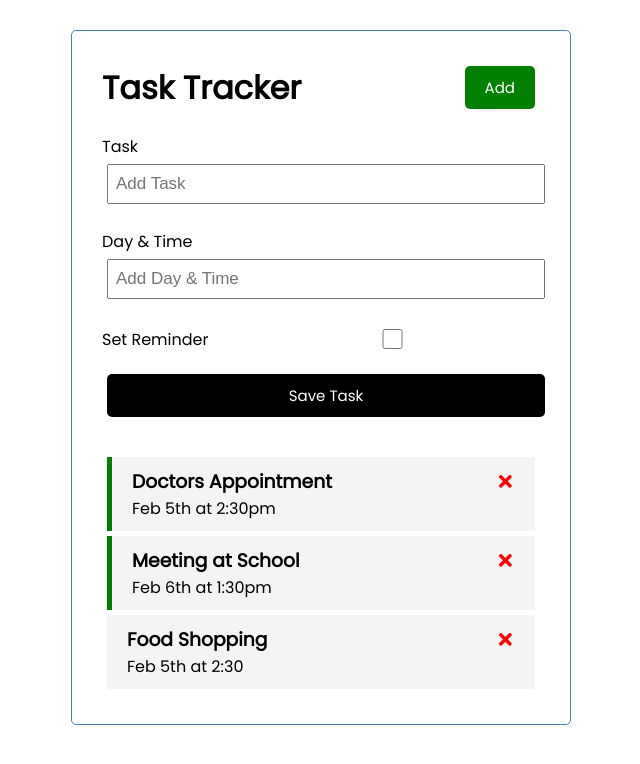
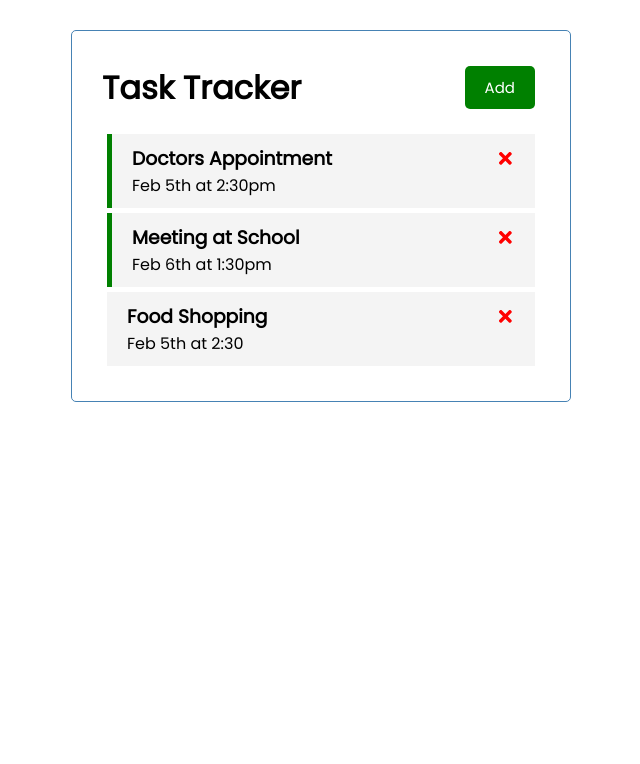
Before and after one commit to mgravemeyer/React-Task-Tracker, a React (Create React App) app: page / in a window 1280 px wide. Shown: the top 764 px of the page, without its empty margins (319-959 px from the left). Built offline with nearby package versions, Linux system fonts and the light colour scheme.

Commit message:
implemented showAddTask function

```diff
--- a/src/App.js
+++ b/src/App.js
@@ -28,6 +28,8 @@
         ]
     )
 
+    const [showAddTask, setShowAddTask] = useState(false)
+
     //Delete Task
     const deleteTask = (id) => {
         setTasks(tasks.filter((task) => task.id !== id))
@@ -47,8 +49,8 @@
 
   return (
     <div className="container">
-        <Header />
-        <AddTask addTask={addTask} />
+        <Header showAddTask={() => (setShowAddTask(!showAddTask))} showAdd={showAddTask} />
+        { showAddTask && <AddTask addTask={addTask} /> }
         <Tasks tasks={tasks} setTasks={setTasks} deleteTask={deleteTask} toggleReminder={toggleReminder} />
     </div>
   );
--- a/src/components/Header.js
+++ b/src/components/Header.js
@@ -1,15 +1,11 @@
 import Button from  './Button'
 
-const Header = () => {
-
-    const onClick = () => {
-        console.log('click')
-    }
+const Header = ( {showAddTask, showAdd} ) => {
 
     return (
         <header className='header'>
             <h1>Task Tracker</h1>
-            <Button color='green' text='Add' onClick={onClick} />
+            <Button color={showAdd ? 'red' : 'green'} text={showAdd ? 'Close' : 'Add'} onClick={showAddTask} />
         </header>
     )
 }
```
